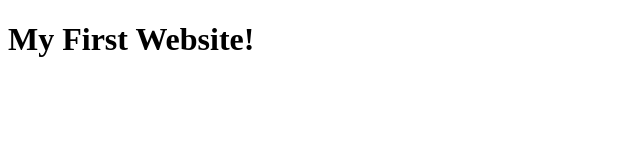
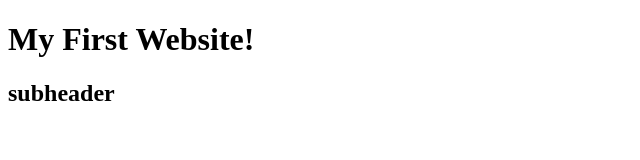
Before and after one commit to EgHamann/first-repository, a plain HTML site: page index.html in a window 1280 px wide. Shown: the whole page, without its empty margins (0-640 px from the left). Drawn offline with Linux system fonts and the light colour scheme.

Commit message:
Adding Subhead

```diff
--- a/index.html
+++ b/index.html
@@ -5,5 +5,6 @@
     </head>
     <body>
         <h1>My First Website!</h1>
+        <h2>subheader</h2>
     </body>
 </html>
```
